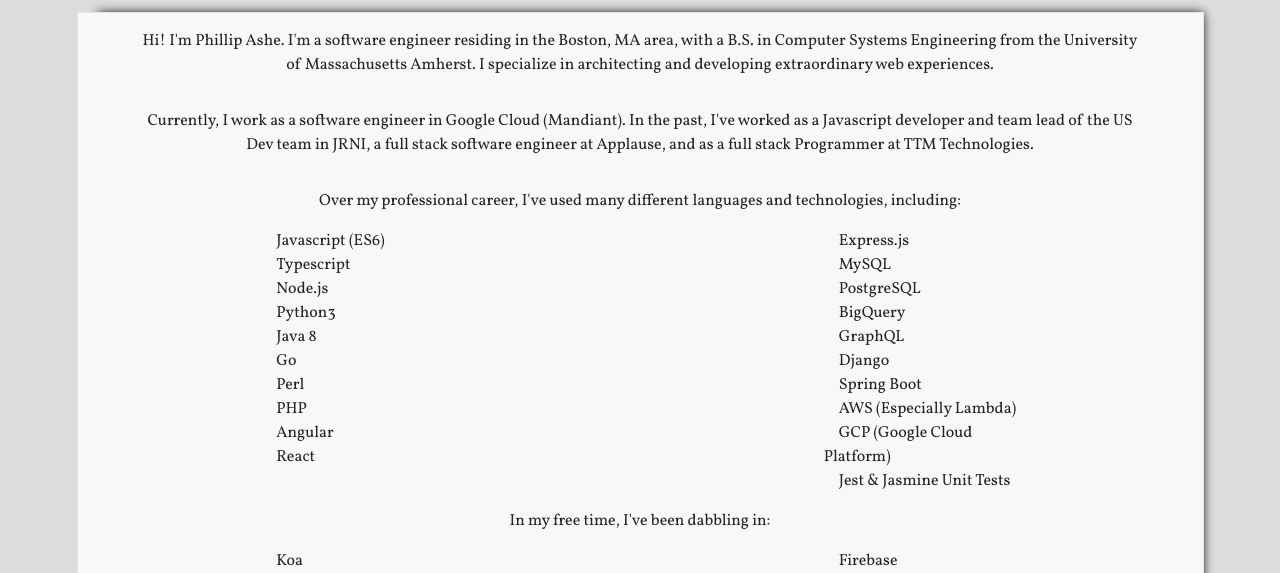
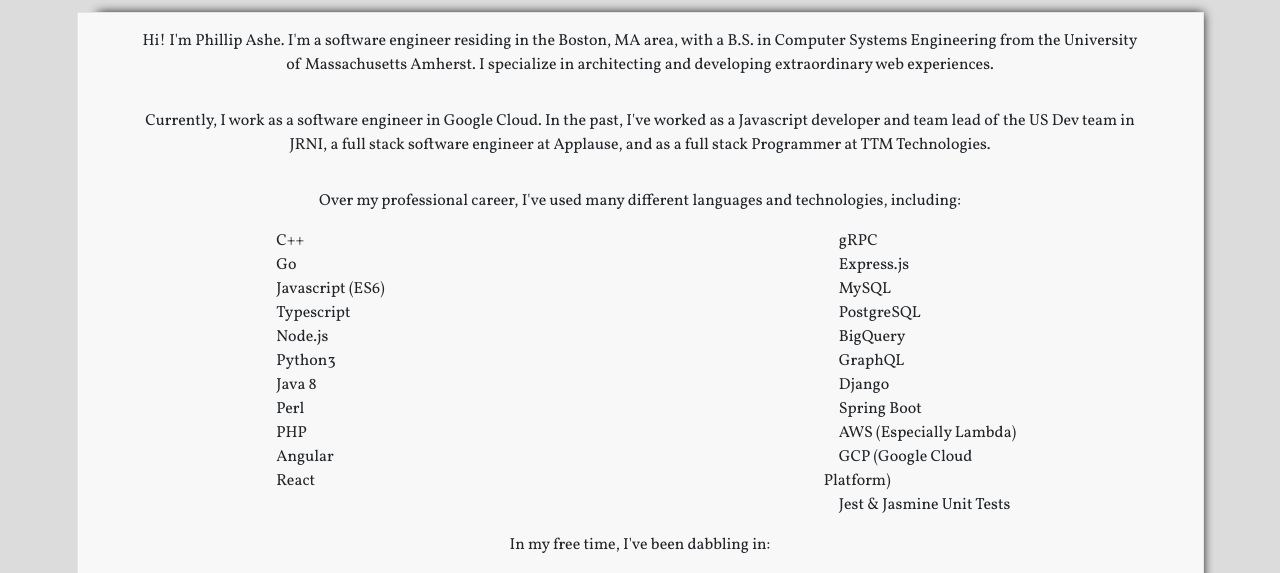
Before and after one commit to phillipashe/phillipashe.github.io, a plain HTML site: page index.html in a window 1280 px wide. Shown: the part 765-1338 px from the top of the page. Drawn offline with nearby package versions, Linux system fonts and the light colour scheme.

Commit message:
Skill and resume updates.

```diff
--- a/static/about.html
+++ b/static/about.html
@@ -8,23 +8,25 @@
       from the University of Massachusetts Amherst. I specialize in architecting and developing extraordinary web
       experiences.
     </div>
-    <div class="about-line">Currently, I work as a software engineer in Google Cloud (Mandiant). In
+    <div class="about-line">Currently, I work as a software engineer in Google Cloud. In
       the past, I've worked as a Javascript developer and team lead of the US Dev team in JRNI, a full stack software
       engineer at Applause, and as a full stack Programmer at TTM Technologies. </div>
     <div class="about-line">Over my professional career, I've used many different languages and technologies, including:</div>
     <ul class="side-list">
+      <li class="bullet-point"><span class="icon"></span><span>C++</span></li>
+      <li class="bullet-point"><span class="icon"></span><span>Go</span></li>
       <li class="bullet-point"><span class="icon"></span><span>Javascript (ES6)</span></li>
       <li class="bullet-point"><span class="icon"></span><span>Typescript</span></li>
       <li class="bullet-point"><span class="icon"></span><span>Node.js</span></li>
       <li class="bullet-point"><span class="icon"></span><span>Python3</span></li>
       <li class="bullet-point"><span class="icon"></span><span>Java 8</span></li>
-      <li class="bullet-point"><span class="icon"></span><span>Go</span></li>
       <li class="bullet-point"><span class="icon"></span><span>Perl</span></li>
       <li class="bullet-point"><span class="icon"></span><span>PHP</span></li>
       <li class="bullet-point"><span class="icon"></span><span>Angular</span></li>
       <li class="bullet-point"><span class="icon"></span><span>React</span></li>
     </ul>
     <ul class="side-list">
+      <li class="bullet-point"><span class="icon"></span><span>gRPC</span></li>
       <li class="bullet-point"><span class="icon"></span><span>Express.js</span></li>
       <li class="bullet-point"><span class="icon"></span><span>MySQL</span></li>
       <li class="bullet-point"><span class="icon"></span><span>PostgreSQL</span></li>
```
Also changed, not shown: static/resume.html (+1 -1 lines).
